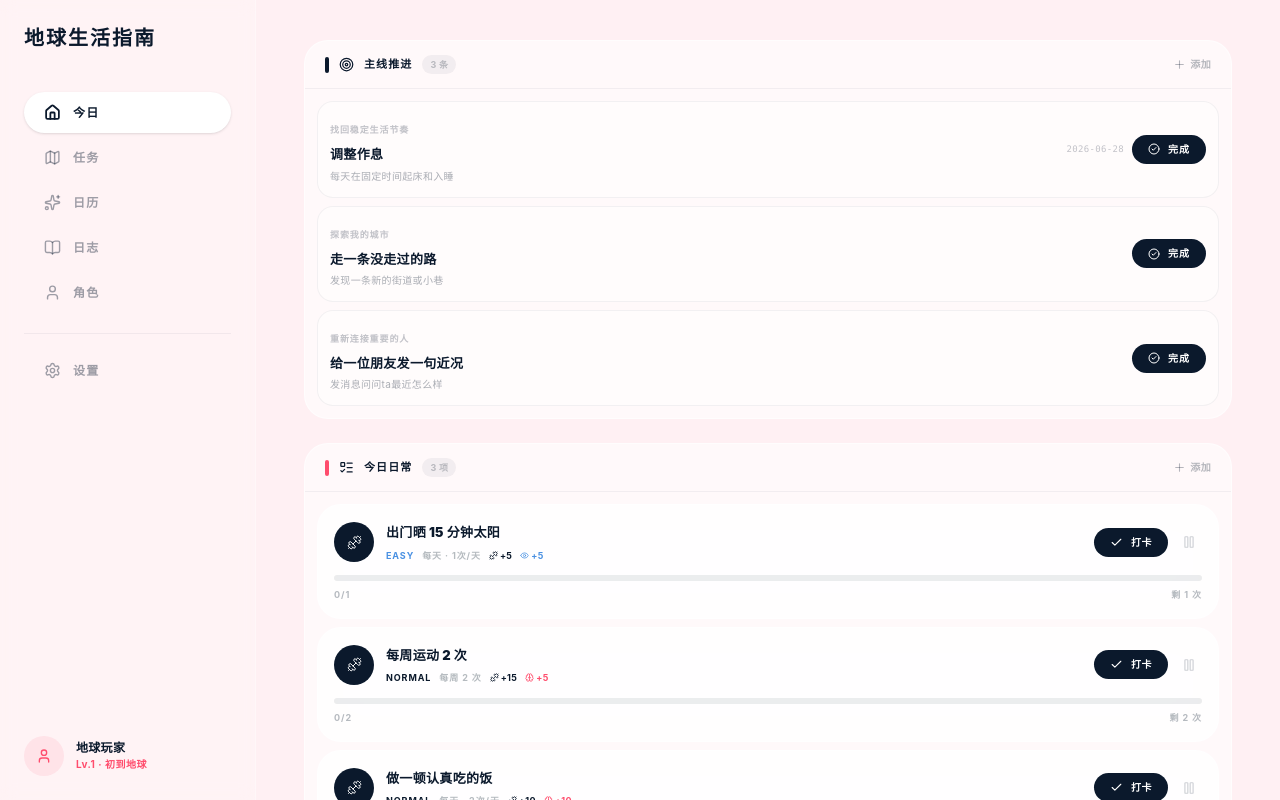
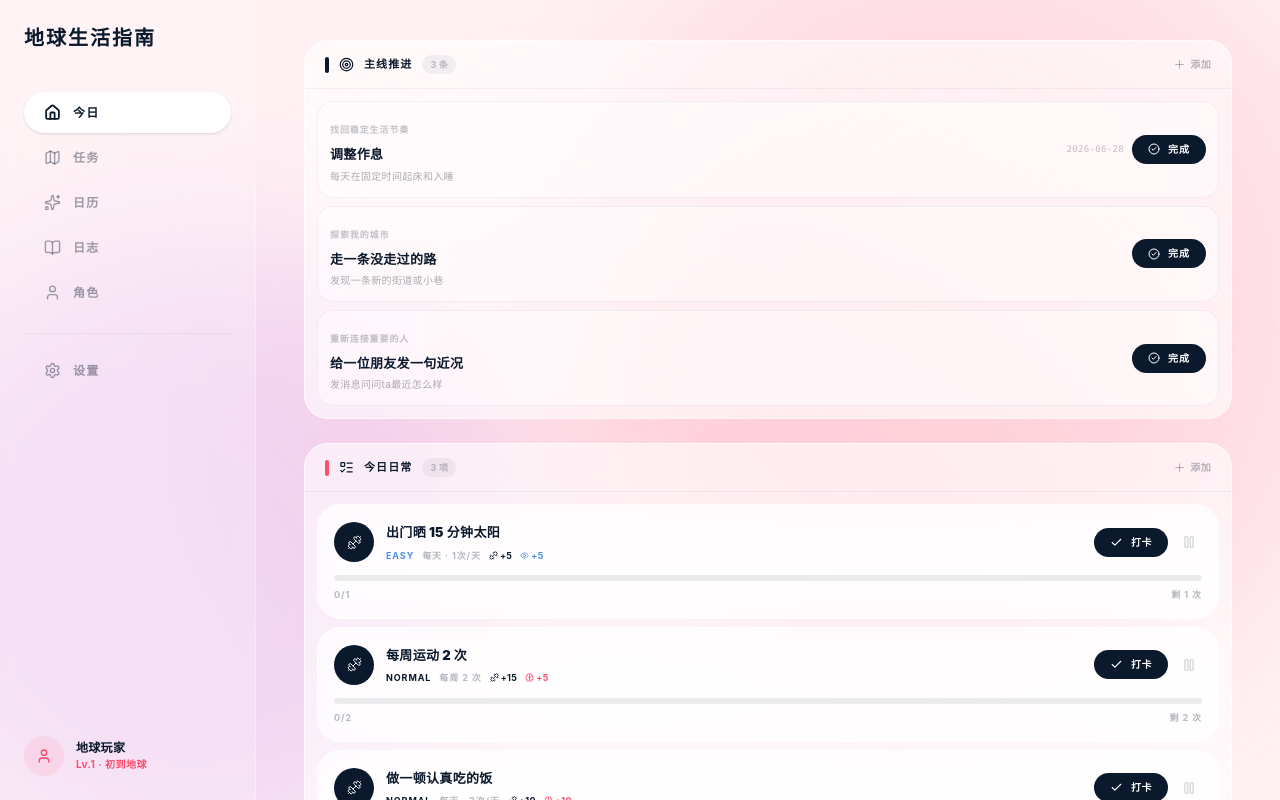
Before and after one commit to ziki0621/lifequest, a React (Vite) app: page / in a window 1280 px wide. Both pictures are taken after a click on the button "开始今天的生活冒险". Shown: the top 800 px of the page. Built offline with nearby package versions, Linux system fonts and the light colour scheme.

Commit message:
🎨 背景恢复参考代码风格：简洁三团 blob，CSS 无冗余，主题纯换色

```diff
--- a/src/App.tsx
+++ b/src/App.tsx
@@ -8,7 +8,6 @@ import CalendarPage from "./pages/CalendarPage";
 import JournalPage from "./pages/JournalPage";
 import CharacterPage from "./pages/CharacterPage";
 import SettingsPage from "./pages/SettingsPage";
-import FluidBackground from "./components/FluidBackground";
 import { Sparkles, Trophy, Zap, Target, BookOpen, ArrowRight } from "lucide-react";
 import type { ThemeConfig } from "./utils/theme";
 
@@ -58,7 +57,11 @@ function AppContent() {
 function WelcomeScreen({ onStart, theme }: { onStart: () => void; theme: ThemeConfig }) {
   return (
     <div className="min-h-screen flex items-center justify-center relative p-6" style={{ background: theme.bg }}>
-      <FluidBackground theme={theme} />
+      <div className="fixed inset-0 overflow-hidden pointer-events-none -z-10" style={{ background: theme.bg }}>
+        <div className="absolute -top-[10%] -right-[5%] w-[60vw] h-[60vw] rounded-full mix-blend-multiply blur-[80px] opacity-70 animate-pulse" style={{ background: theme.blob1, animationDuration: "8s" }} />
+        <div className="absolute -bottom-[10%] -left-[10%] w-[50vw] h-[50vw] rounded-full mix-blend-multiply blur-[80px] opacity-60 animate-pulse" style={{ background: theme.blob2, animationDuration: "12s" }} />
+        <div className="absolute top-[30%] left-[20%] w-[70vw] h-[40vw] rounded-[100%] mix-blend-multiply blur-[100px] opacity-50 rotate-12" style={{ background: theme.blob3 }} />
+      </div>
       <div className="relative z-10 text-center max-w-sm animate-scale">
         <div className="w-16 h-16 mx-auto rounded-2xl bg-navy text-white flex items-center justify-center mb-6 shadow-xl shadow-navy/20">
           <Sparkles size={26} />
--- a/src/components/FluidBackground.tsx
+++ /dev/null
@@ -1,24 +0,0 @@
-import type { CSSProperties } from "react";
-import type { ThemeConfig } from "../utils/theme";
-
-interface FluidBackgroundProps {
-  theme: ThemeConfig;
-}
-
-export default function FluidBackground({ theme }: FluidBackgroundProps) {
-  const style = {
-    "--fluid-bg": theme.bg,
-    "--fluid-blob-1": theme.blob1,
-    "--fluid-blob-2": theme.blob2,
-    "--fluid-blob-3": theme.blob3,
-  } as CSSProperties;
-
-  return (
-    <div className="fluid-bg" style={style} aria-hidden="true">
-      <div className="fluid-blob fluid-blob-tr" />
-      <div className="fluid-blob fluid-blob-bl" />
-      <div className="fluid-blob fluid-blob-center" />
-      <div className="fluid-blob fluid-blob-wash" />
-    </div>
-  );
-}
--- a/src/components/Layout.tsx
+++ b/src/components/Layout.tsx
@@ -1,7 +1,6 @@
 import type { ReactNode } from "react";
 import { useApp } from "../hooks/useApp";
 import Sidebar from "./Sidebar";
-import FluidBackground from "./FluidBackground";
 
 interface LayoutProps { children: ReactNode; currentPage: string; onNavigate: (page: string) => void; }
 
@@ -9,8 +8,23 @@ export default function Layout({ children, currentPage, onNavigate }: LayoutProp
   const { theme } = useApp();
 
   return (
-    <div className="flex min-h-screen relative" style={{ background: theme.bg }}>
-      <FluidBackground theme={theme} />
+    <div className="flex min-h-screen relative">
+      {/* Fluid Background */}
+      <div className="fixed inset-0 overflow-hidden pointer-events-none -z-10" style={{ background: theme.bg }}>
+        <div
+          className="absolute -top-[10%] -right-[5%] w-[60vw] h-[60vw] rounded-full mix-blend-multiply blur-[80px] opacity-70 animate-pulse"
+          style={{ background: theme.blob1, animationDuration: "8s" }}
+        />
+        <div
+          className="absolute -bottom-[10%] -left-[10%] w-[50vw] h-[50vw] rounded-full mix-blend-multiply blur-[80px] opacity-60 animate-pulse"
+          style={{ background: theme.blob2, animationDuration: "12s" }}
+        />
+        <div
+          className="absolute top-[30%] left-[20%] w-[70vw] h-[40vw] rounded-[100%] mix-blend-multiply blur-[100px] opacity-50 rotate-12"
+          style={{ background: theme.blob3 }}
+        />
+      </div>
+
       <Sidebar currentPage={currentPage} onNavigate={onNavigate} />
       <div className="flex-1 flex flex-col pb-28 md:pb-0 min-w-0">
         <main className="flex-1 px-5 md:px-12 pt-6 md:pt-10 max-w-5xl mx-auto w-full z-10">
--- a/src/index.css
+++ b/src/index.css
@@ -42,152 +42,6 @@
   }
   ::-webkit-scrollbar-thumb:hover {
     background: rgba(11, 25, 44, 0.2);
-  }
-}
-
-/* ── Fluid Background ── */
-.fluid-bg {
-  position: fixed;
-  inset: 0;
-  overflow: hidden;
-  pointer-events: none;
-  z-index: -10;
-  isolation: isolate;
-  background:
-    radial-gradient(circle at 50% -10%, color-mix(in srgb, var(--fluid-blob-1, #FFD6E0) 34%, transparent), transparent 44%),
-    linear-gradient(135deg, var(--fluid-bg, #FFF0F3) 0%, color-mix(in srgb, var(--fluid-bg, #FFF0F3) 82%, white) 52%, var(--fluid-bg, #FFF0F3) 100%);
-}
-
-.fluid-bg::before {
-  content: "";
-  position: absolute;
-  inset: 0;
-  background-image:
-    linear-gradient(rgba(255, 255, 255, 0.22) 1px, transparent 1px),
-    linear-gradient(90deg, rgba(255, 255, 255, 0.18) 1px, transparent 1px);
-  background-size: 42px 42px;
-  mask-image: radial-gradient(circle at 50% 35%, black, transparent 72%);
-  opacity: 0.22;
-  z-index: 2;
-}
-
-.fluid-bg::after {
-  content: "";
-  position: absolute;
-  inset: -20%;
-  background:
-    radial-gradient(circle at 72% 18%, rgba(255, 255, 255, 0.42), transparent 22%),
-    radial-gradient(circle at 18% 76%, rgba(255, 255, 255, 0.36), transparent 24%);
-  filter: blur(36px);
-  opacity: 0.6;
-  z-index: 1;
-}
-
-.fluid-blob {
-  position: absolute;
-  mix-blend-mode: multiply;
-  filter: blur(78px);
-  will-change: transform;
-  z-index: 0;
-}
-
-.fluid-blob-tr {
-  top: -18%;
-  right: -10%;
-  width: clamp(340px, 58vw, 860px);
-  height: clamp(340px, 58vw, 860px);
-  border-radius: 48% 52% 62% 38% / 44% 52% 48% 56%;
-  opacity: 0.72;
-  background: var(--fluid-blob-1, #FFD6E0);
-  animation: fluid-drift-tr 16s ease-in-out infinite;
-}
-
-.fluid-blob-bl {
-  bottom: -20%;
-  left: -14%;
-  width: clamp(300px, 52vw, 780px);
-  height: clamp(300px, 52vw, 780px);
-  border-radius: 60% 40% 42% 58% / 48% 62% 38% 52%;
-  opacity: 0.66;
-  background: var(--fluid-blob-2, #E8D1FF);
-  animation: fluid-drift-bl 22s ease-in-out infinite;
-}
-
-.fluid-blob-center {
-  top: 24%;
-  left: 18%;
-  width: clamp(430px, 72vw, 1040px);
-  height: clamp(260px, 38vw, 560px);
-  border-radius: 999px;
-  opacity: 0.48;
-  background: var(--fluid-blob-3, #FFE5EC);
-  filter: blur(104px);
-  transform: rotate(12deg);
-  animation: fluid-breathe-center 20s ease-in-out infinite;
-}
-
-.fluid-blob-wash {
-  top: 58%;
-  right: 10%;
-  width: clamp(260px, 38vw, 560px);
-  height: clamp(220px, 30vw, 460px);
-  border-radius: 58% 42% 64% 36% / 54% 48% 52% 46%;
-  opacity: 0.28;
-  background: color-mix(in srgb, var(--fluid-blob-1, #FFD6E0) 52%, var(--fluid-blob-2, #E8D1FF));
-  filter: blur(92px);
-  animation: fluid-drift-wash 26s ease-in-out infinite;
-}
-
-@keyframes fluid-drift-tr {
-  0%, 100% { transform: translate3d(0, 0, 0) scale(1) rotate(0deg); }
-  50% { transform: translate3d(-7vw, 5vh, 0) scale(1.08) rotate(12deg); }
-}
-
-@keyframes fluid-drift-bl {
-  0%, 100% { transform: translate3d(0, 0, 0) scale(1) rotate(0deg); }
-  50% { transform: translate3d(8vw, -6vh, 0) scale(1.12) rotate(-10deg); }
-}
-
-@keyframes fluid-breathe-center {
-  0%, 100% { transform: translate3d(0, 0, 0) rotate(12deg) scale(1); }
-  50% { transform: translate3d(4vw, 3vh, 0) rotate(7deg) scale(1.06); }
-}
-
-@keyframes fluid-drift-wash {
-  0%, 100% { transform: translate3d(0, 0, 0) scale(1); }
-  50% { transform: translate3d(-5vw, -8vh, 0) scale(1.14); }
-}
-
-@media (max-width: 640px) {
-  .fluid-blob {
-    filter: blur(60px);
-  }
-
-  .fluid-blob-tr {
-    top: -8%;
-    right: -38%;
-    width: 92vw;
-    height: 92vw;
-  }
-
-  .fluid-blob-bl {
-    bottom: -12%;
-    left: -34%;
-    width: 86vw;
-    height: 86vw;
-  }
-
-  .fluid-blob-center {
-    top: 34%;
-    left: -20%;
-    width: 130vw;
-    height: 68vw;
-  }
-}
-
-@media (prefers-reduced-motion: reduce) {
-  .fluid-blob {
-    animation: none;
   }
 }
 
```
